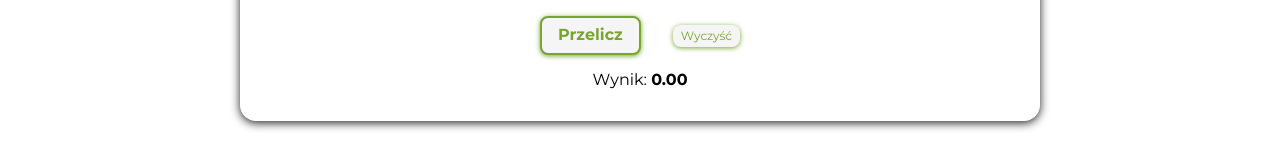
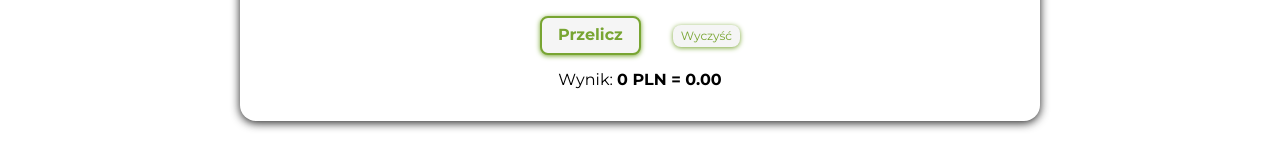
Before and after one commit to Urbork/currency-converter-react, a React (Create React App) app: page / in a window 1280 px wide. Shown: the part 341-501 px from the top of the page. Built offline with nearby package versions, Linux system fonts and the light colour scheme.

Commit message:
result updated

```diff
--- a/src/Form/index.js
+++ b/src/Form/index.js
@@ -5,7 +5,10 @@ import { currencies } from "../currencies/currencies";
 const Form = () => {
   const [amount, setAmount] = useState("");
   const [currency, setCurrency] = useState(currencies[0].shortcut);
-  const [result, setResult] = useState(0);
+  const [result, setResult] = useState({
+    toAmount: 0,
+    fromAmount: 0,
+  });
 
   const currenciesList = currencies.map((currency) => {
     return (
@@ -17,7 +20,11 @@ const Form = () => {
 
   const showResult = (currency, amount) => {
     const rate = currencies.find(({ shortcut }) => shortcut === currency).rate;
-    setResult(amount / rate);
+    setResult({
+      fromAmount: amount,
+      toAmount: amount / rate,
+      currency: currency,
+    });
   };
 
   const onAmountChange = ({ target }) => setAmount(target.value);
@@ -30,7 +37,10 @@ const Form = () => {
   };
 
   const reset = () => {
-    setResult(0);
+    setResult({
+      fromAmount: 0,
+      toAmount: 0,
+    });
     setAmount("");
     setCurrency(currencies[0].shortcut);
   };
@@ -81,7 +91,11 @@ const Form = () => {
         </button>
       </p>
       <p>
-        Wynik: <strong>{result.toFixed(2)}</strong>
+        Wynik:{" "}
+        <strong>
+          {result.fromAmount} PLN = {result.toAmount.toFixed(2)}{" "}
+          {result.currency}
+        </strong>
       </p>
     </form>
   );
```
